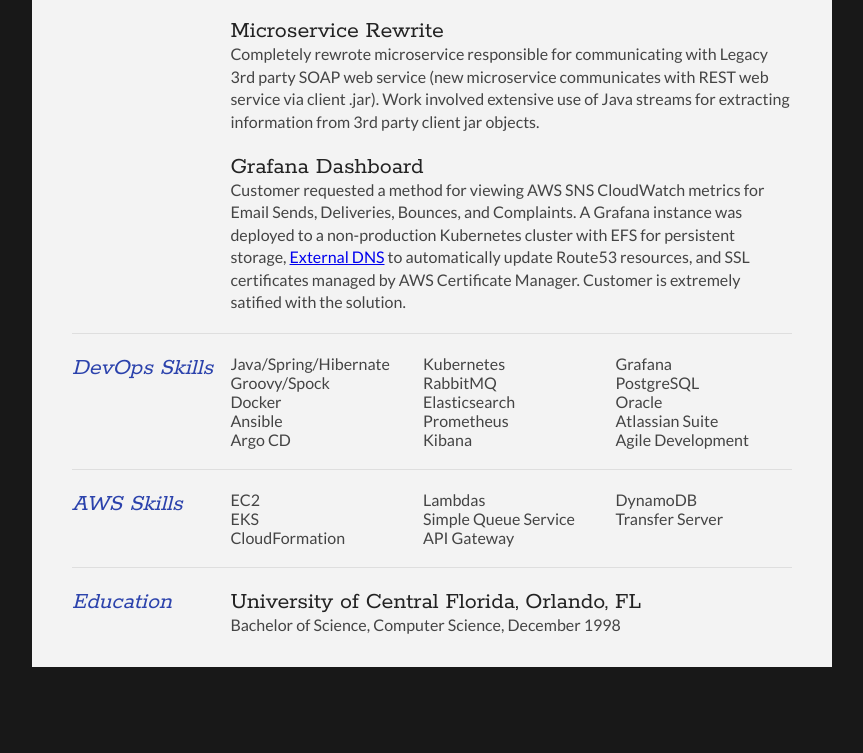
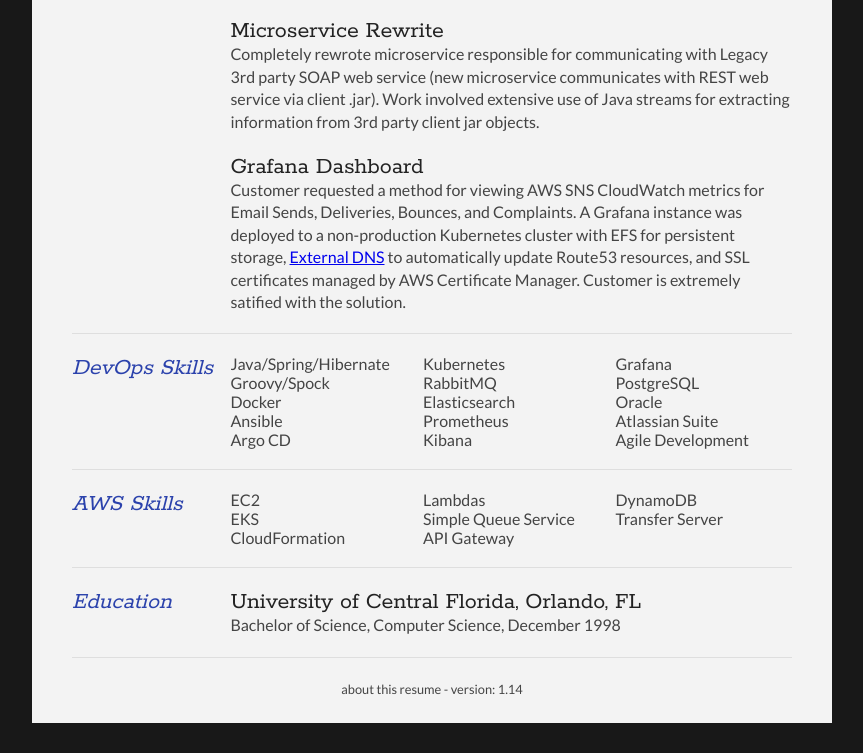
Before and after one commit to steasdal/resume-responsive, a website: page content/index.html in a window 1280 px wide. Shown: the part 2386-3139 px from the top of the page, without its empty margins (208-1071 px from the left). Before the commit the page ends 3083 px from the top, so only its background shows below. Drawn offline with Linux system fonts and the light colour scheme.

Commit message:
Can we get just the sha?

```diff
--- a/content/index.html
+++ b/content/index.html
@@ -241,11 +241,11 @@
 			<div class="clear"></div>
 		</section>
 
-<!--		<section>-->
-<!--			<div class="about no-print">-->
-<!--				<a href="https://github.com/steasdal/resume-responsive" target="_blank">about this resume</a>-->
-<!--			</div>-->
-<!--		</section>-->
+		<section>
+			<div class="about no-print">
+				<a href="https://github.com/steasdal/resume-responsive" target="_blank">about this resume - version: 1.14</a>
+			</div>
+		</section>
 
 	</div>
 </div>
```
Also changed, not shown: .github/workflows/develop.yml.
